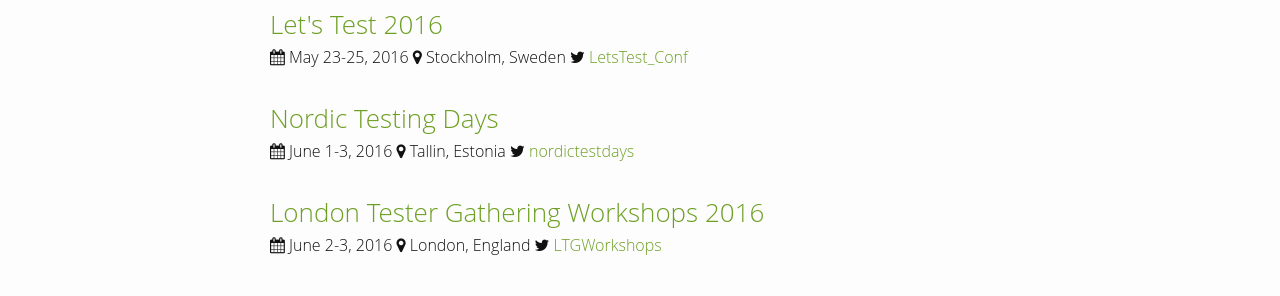
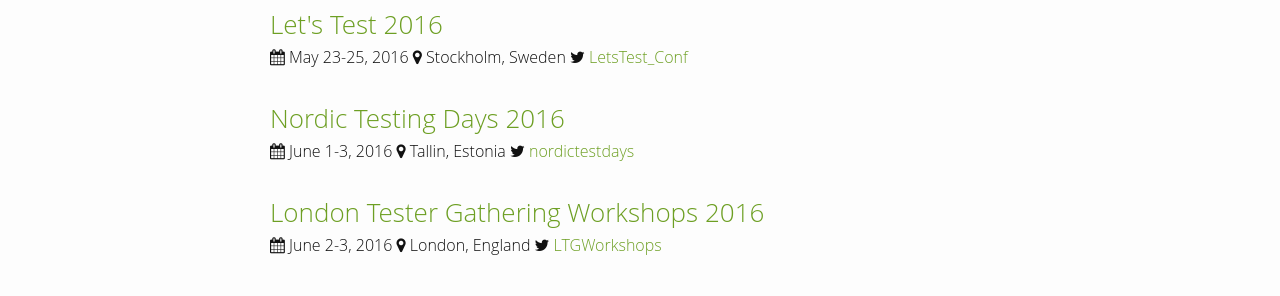
Before and after one commit to TestingConferences/testingconferences.github.io, a Jekyll site: the page built from index.html, in a window 1280 px wide. Shown: the part 1467-1763 px from the top of the page. Built offline with Jekyll 4.4.1, drawn with Linux system fonts in a browser that asks for light colours.

Commit message:
Update current.yml
Added year to NTD.

```diff
--- a/_data/current.yml
+++ b/_data/current.yml
@@ -88,7 +88,7 @@
   url: http://lets-test.com/
   twitter: LetsTest_Conf
 
-- name: Nordic Testing Days
+- name: Nordic Testing Days 2016
   location: Tallin, Estonia
   dates: "June 1-3, 2016"
   url: http://www.nordictestingdays.eu/
```
